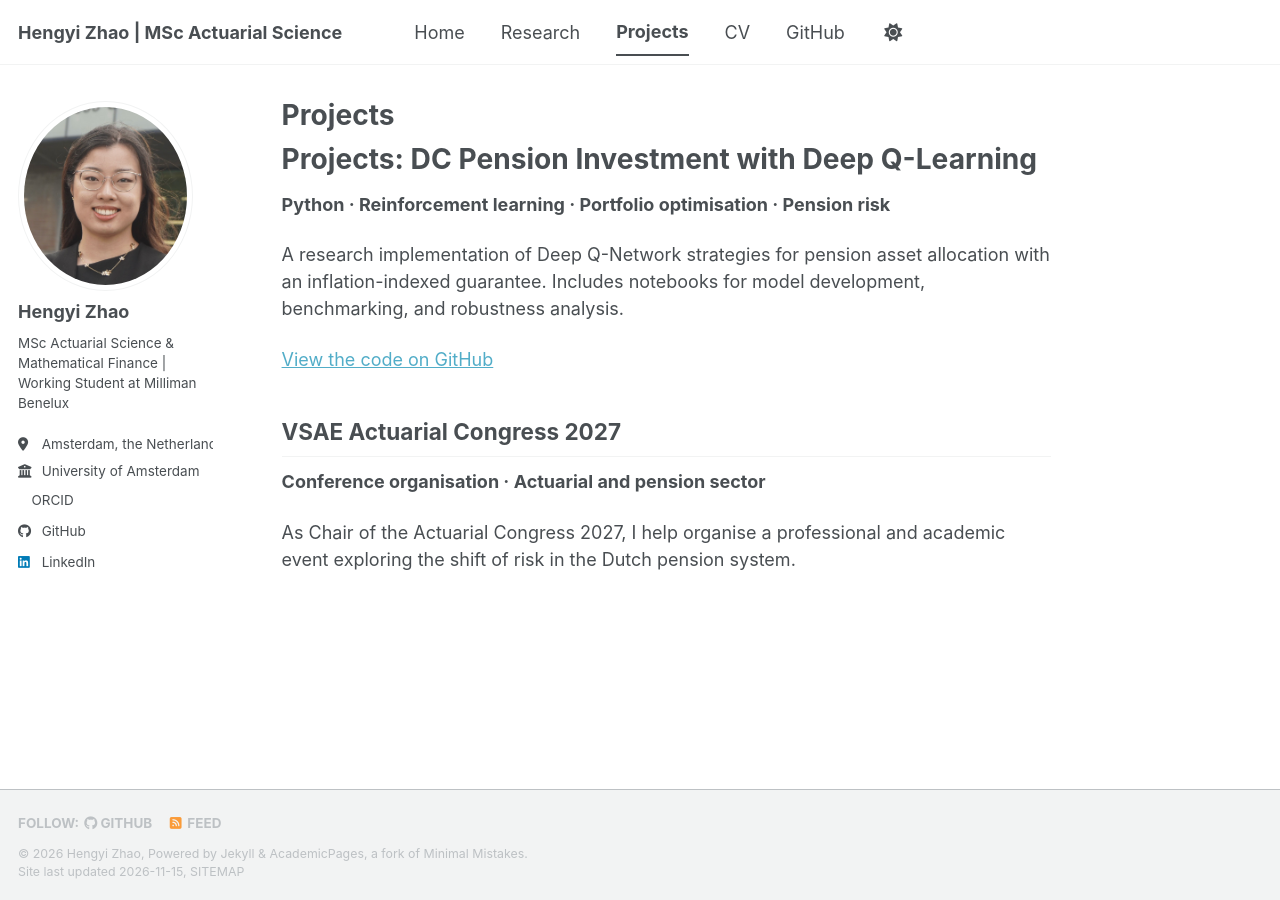
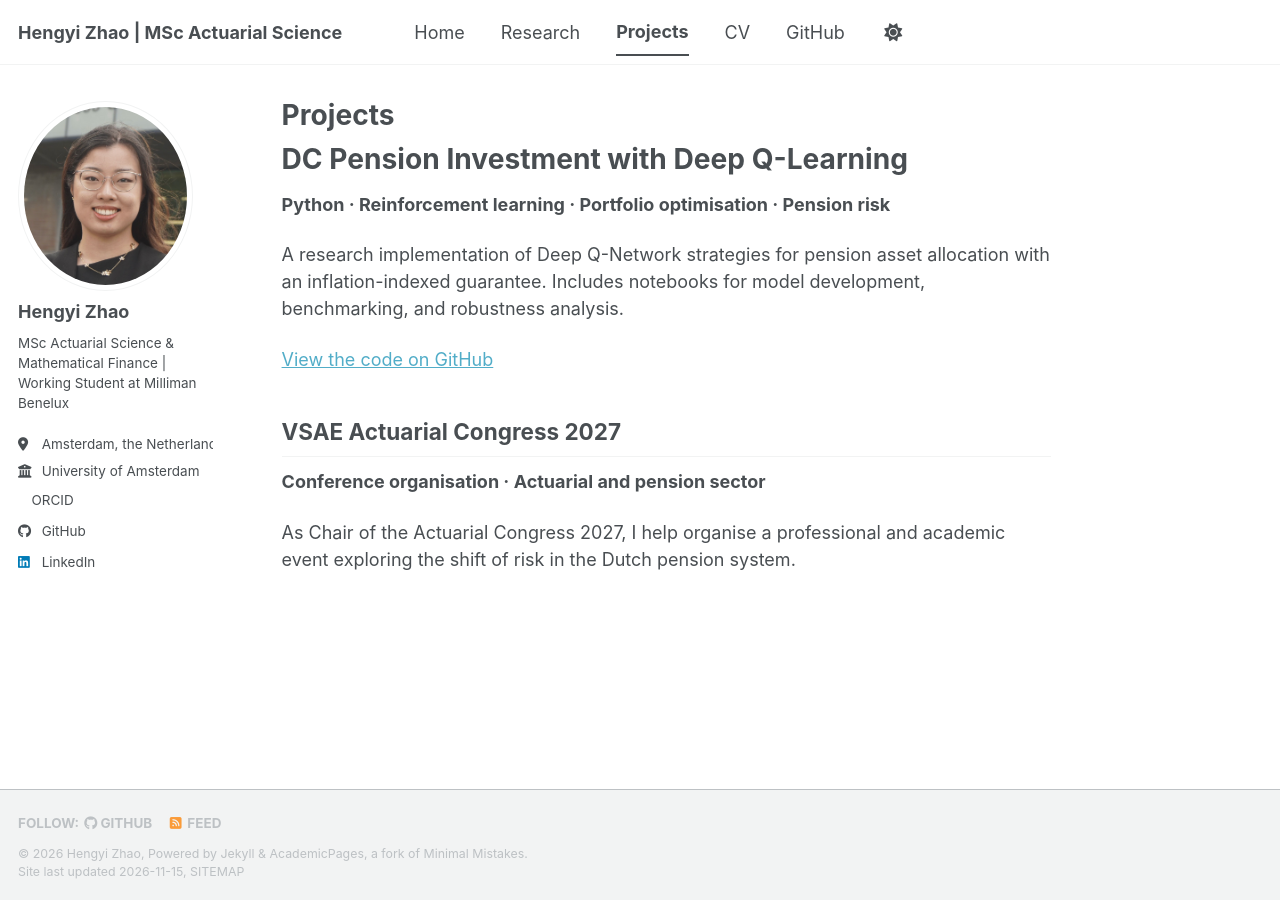
Before and after one commit to hyzhao0916/hyzhao0916.github.io, a Jekyll site: the page built from _pages/Projects.md, in a window 1280 px wide. Built offline with Jekyll 4.4.1, drawn with Linux system fonts in a browser that asks for light colours; a script bundle is joined from its source files by our own code; a style sheet for code colours, icons or effects is not loaded.

Commit message:
Update title formatting in Projects.md

```diff
--- a/_pages/Projects.md
+++ b/_pages/Projects.md
@@ -3,8 +3,7 @@ permalink: /projects/
 title: "Projects"
 author_profile: true
 ---
-# Projects: DC Pension Investment with Deep Q-Learning
-
+# DC Pension Investment with Deep Q-Learning
 **Python · Reinforcement learning · Portfolio optimisation · Pension risk**
 
 A research implementation of Deep Q-Network strategies for pension asset allocation with an inflation-indexed guarantee. Includes notebooks for model development, benchmarking, and robustness analysis.
```
